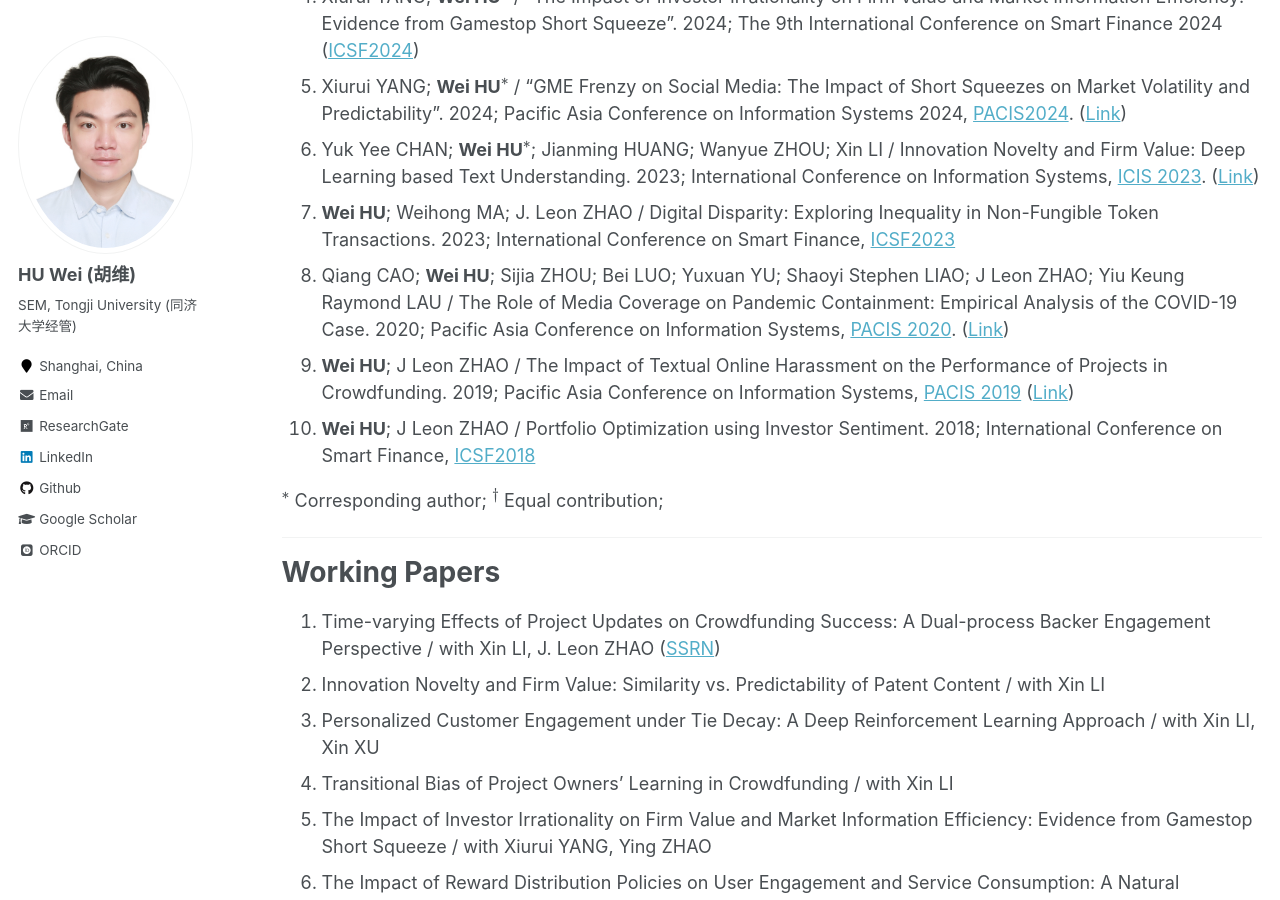
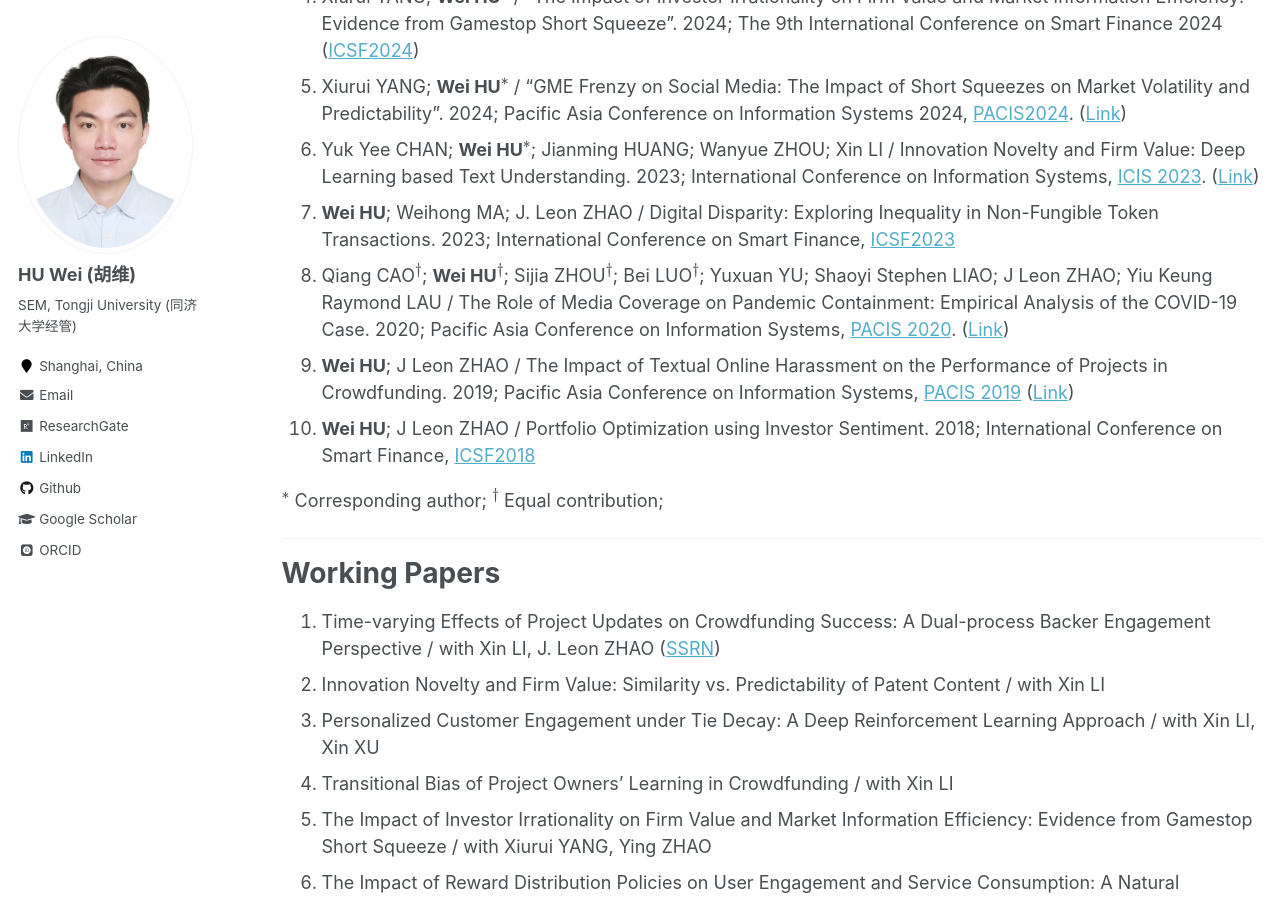
Before and after one commit to huwei-vincent/huwei-vincent.github.io, a Jekyll site: the page built from _pages/my-publication.md, in a window 1280 px wide and 900 px high, scrolled down 444 px. Built offline with Jekyll 4.4.1, drawn with Linux system fonts in a browser that asks for light colours; some web fonts are replaced; formulas are drawn with MathJax 3.

Commit message:
update my-publication dagger 2

```diff
--- a/_pages/my-publication.md
+++ b/_pages/my-publication.md
@@ -23,7 +23,7 @@ Finance 2024 ([ICSF2024](https://www.icsf2024.com/index.html))
 1. Xiurui YANG; **Wei HU$^{\ast}$** / “GME Frenzy on Social Media: The Impact of Short Squeezes on Market Volatility and Predictability”. 2024; Pacific Asia Conference on Information Systems 2024, [PACIS2024](https://pacis2024.aisconferences.org/). ([Link](https://aisel.aisnet.org/pacis2024/track17_socmedia/track17_socmedia/18/))
 2. Yuk Yee CHAN; **Wei HU$^{\ast}$**; Jianming HUANG; Wanyue ZHOU; Xin LI / Innovation Novelty and Firm Value: Deep Learning based Text Understanding. 2023; International Conference on Information Systems, [ICIS 2023](https://icis2023.aisconferences.org/). ([Link](https://aisel.aisnet.org/icis2023/dab_sc/dab_sc/8/))
 3. **Wei HU**; Weihong MA; J. Leon ZHAO / Digital Disparity: Exploring Inequality in Non-Fungible Token Transactions. 2023; International Conference on Smart Finance, [ICSF2023](https://cbit.cuhk.edu.cn/ICSF/ICSF23/index.html)
-4. Qiang CAO; **Wei HU**; Sijia ZHOU; Bei LUO; Yuxuan YU; Shaoyi Stephen LIAO; J Leon ZHAO; Yiu Keung Raymond LAU / The Role of Media Coverage on Pandemic Containment: Empirical Analysis of the COVID-19 Case. 2020; Pacific Asia Conference on Information Systems, [PACIS 2020](https://aisel.aisnet.org/pacis2020/). ([Link](https://aisel.aisnet.org/pacis2020/162/))
+4. Qiang CAO$^{\dagger}$; **Wei HU$^{\dagger}$**; Sijia ZHOU$^{\dagger}$; Bei LUO$^{\dagger}$; Yuxuan YU; Shaoyi Stephen LIAO; J Leon ZHAO; Yiu Keung Raymond LAU / The Role of Media Coverage on Pandemic Containment: Empirical Analysis of the COVID-19 Case. 2020; Pacific Asia Conference on Information Systems, [PACIS 2020](https://aisel.aisnet.org/pacis2020/). ([Link](https://aisel.aisnet.org/pacis2020/162/))
 5. **Wei HU**; J Leon ZHAO / The Impact of Textual Online Harassment on the Performance of Projects in Crowdfunding. 2019; Pacific Asia Conference on Information Systems, [PACIS 2019](https://aisel.aisnet.org/pacis2019/) ([Link](https://aisel.aisnet.org/pacis2019/156/))
 6. **Wei HU**; J Leon ZHAO / Portfolio Optimization using Investor Sentiment. 2018; International Conference on Smart Finance, [ICSF2018](http://epic.is.cityu.edu.hk/ICSF18/)
 
```
